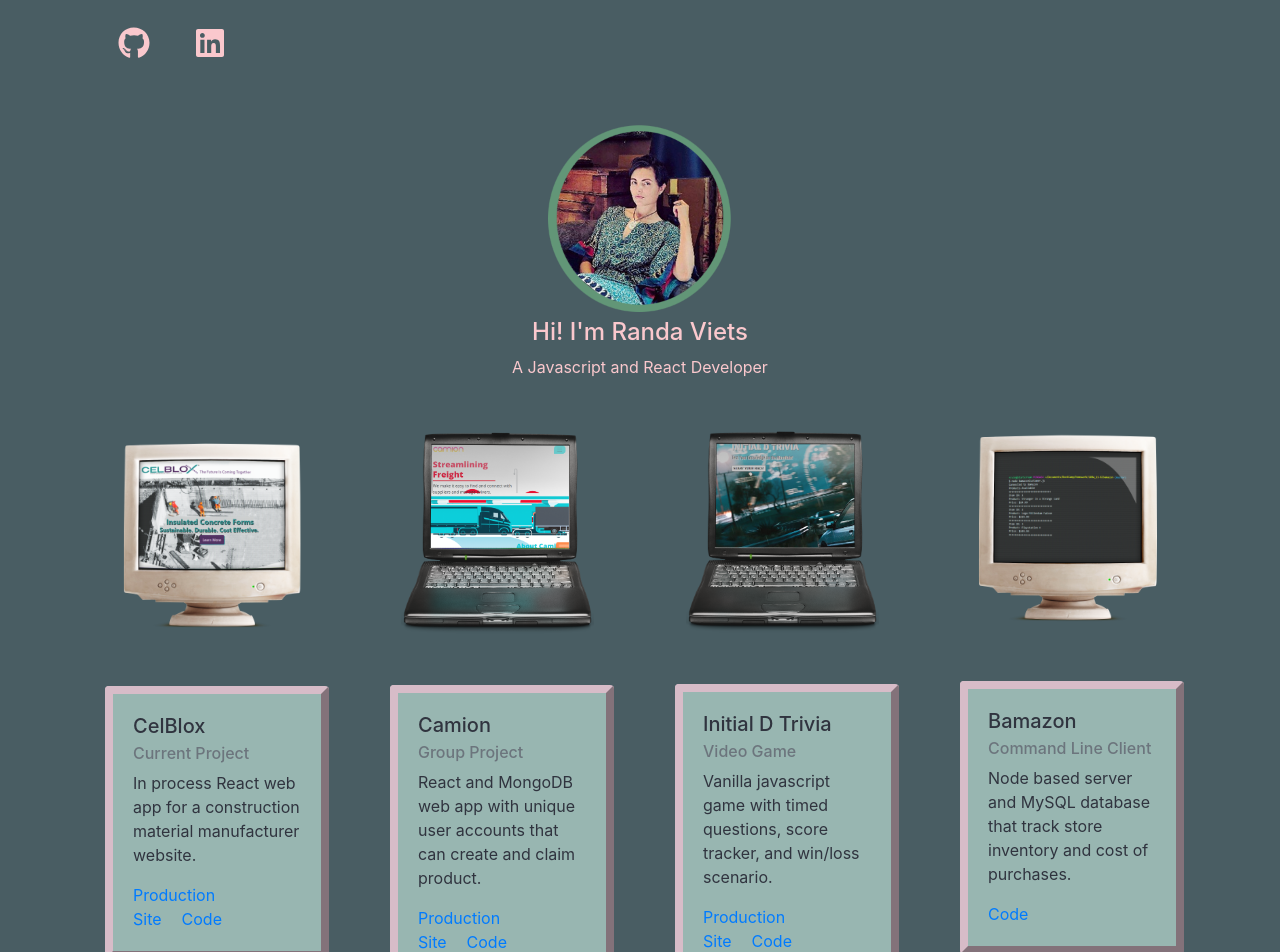
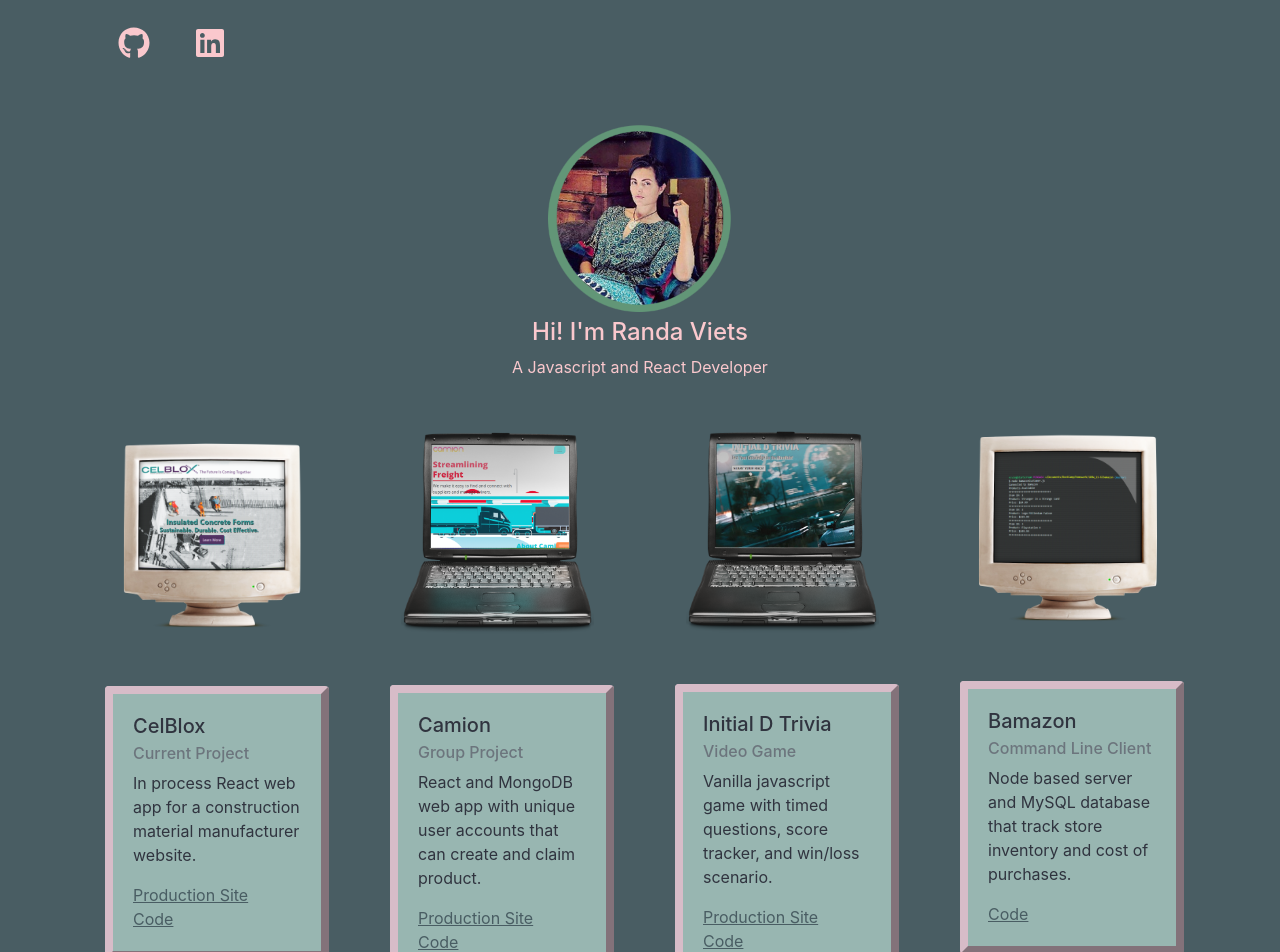
Before and after one commit to rcviets/react-portfolio, a React (Create React App) app: page / in a window 1280 px wide. Shown: the top 952 px of the page. Built offline with nearby package versions, Linux system fonts and the light colour scheme.

Commit message:
final stylings

```diff
--- a/src/components/card/index.js
+++ b/src/components/card/index.js
@@ -21,8 +21,8 @@ const JobCards = () => {
                             <Card.Text className ="job-description">
                                 In process React web app for a construction material manufacturer website.
                             </Card.Text>
-                            <Card.Link href="https://upbeat-brown-2775c3.netlify.app/" target="_blank">Production Site</Card.Link>
-                            <Card.Link href="https://github.com/rcviets/celblox" target="_blank">Code</Card.Link>
+                            <Card.Link className="job-link" href="https://upbeat-brown-2775c3.netlify.app/" target="_blank">Production Site</Card.Link><br />
+                            <Card.Link className="job-link" href="https://github.com/rcviets/celblox" target="_blank">Code</Card.Link>
                         </Card.Body>
                     </Card>
                 </Col>
@@ -35,8 +35,8 @@ const JobCards = () => {
                             <Card.Text className="job-description">
                                 React and MongoDB web app with unique user accounts that can create and claim product.
                             </Card.Text>
-                            <Card.Link href="https://camion-app.herokuapp.com/" target="_blank">Production Site</Card.Link>
-                            <Card.Link href="https://github.com/rcviets/Camion" target ="_blank">Code</Card.Link>
+                            <Card.Link className="job-link" href="https://camion-app.herokuapp.com/" target="_blank">Production Site</Card.Link><br />
+                            <Card.Link className="job-link" href="https://github.com/rcviets/Camion" target ="_blank">Code</Card.Link>
                         </Card.Body>
                     </Card>
                 </Col>
@@ -49,8 +49,8 @@ const JobCards = () => {
                             <Card.Text className="job-description">
                                 Vanilla javascript game with timed questions, score tracker, and win/loss scenario.
                             </Card.Text>
-                            <Card.Link href="https://rcviets.github.io/TriviaGame/" target="_blank">Production Site</Card.Link>
-                            <Card.Link href="https://github.com/rcviets/TriviaGame" target="_blank">Code</Card.Link>
+                            <Card.Link className="job-link" href="https://rcviets.github.io/TriviaGame/" target="_blank">Production Site</Card.Link><br />
+                            <Card.Link className="job-link" href="https://github.com/rcviets/TriviaGame" target="_blank">Code</Card.Link>
                         </Card.Body>
                     </Card>
                 </Col>
@@ -63,7 +63,7 @@ const JobCards = () => {
                             <Card.Text className="job-description">
                                 Node based server and MySQL database that track store inventory and cost of purchases.
                             </Card.Text>
-                            <Card.Link href="https://github.com/rcviets/bamazon" target="_blank">Code</Card.Link>
+                            <Card.Link className="job-link" href="https://github.com/rcviets/bamazon" target="_blank">Code</Card.Link>
                         </Card.Body>
                     </Card>
                 </Col>
--- a/src/components/card/style.css
+++ b/src/components/card/style.css
@@ -22,3 +22,8 @@
     border-style: outset;
     margin: 20px;
 }
+
+.job-link {
+    color: #495D63;
+    text-decoration: underline;
+}
--- a/src/components/footer/style.css
+++ b/src/components/footer/style.css
@@ -1,6 +1,8 @@
 .footer{
+    margin-top: 20px;
+    padding-top: 10px;
     text-align: center;
     color: #FAC8CD;
     background-color: #629677;
     position: absolute;
-  }
+}
```
